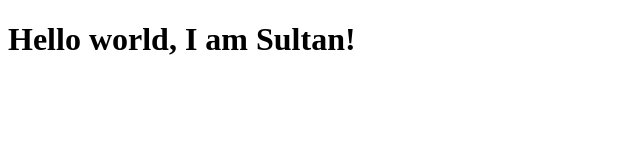
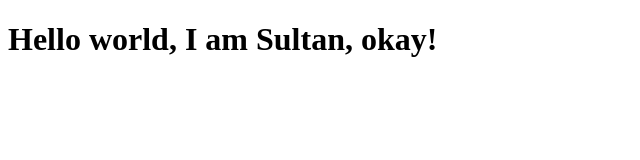
Before and after one commit to among-bugs/all-js-lessons, a plain HTML site: page index.html in a window 1280 px wide. Shown: the whole page, without its empty margins (0-640 px from the left). Drawn offline with Linux system fonts and the light colour scheme.

Commit message:
index.html is modified!

```diff
--- a/index.html
+++ b/index.html
@@ -6,7 +6,7 @@
     <title>Document</title>
 </head>
 <body>
-    <h1>Hello world, I am Sultan!</h1>
+    <h1>Hello world, I am Sultan, okay!</h1>
     <!-- <script src="js/script.js"></script> -->
     <script src="js/lessons9-.js"></script>
 </body>
```
